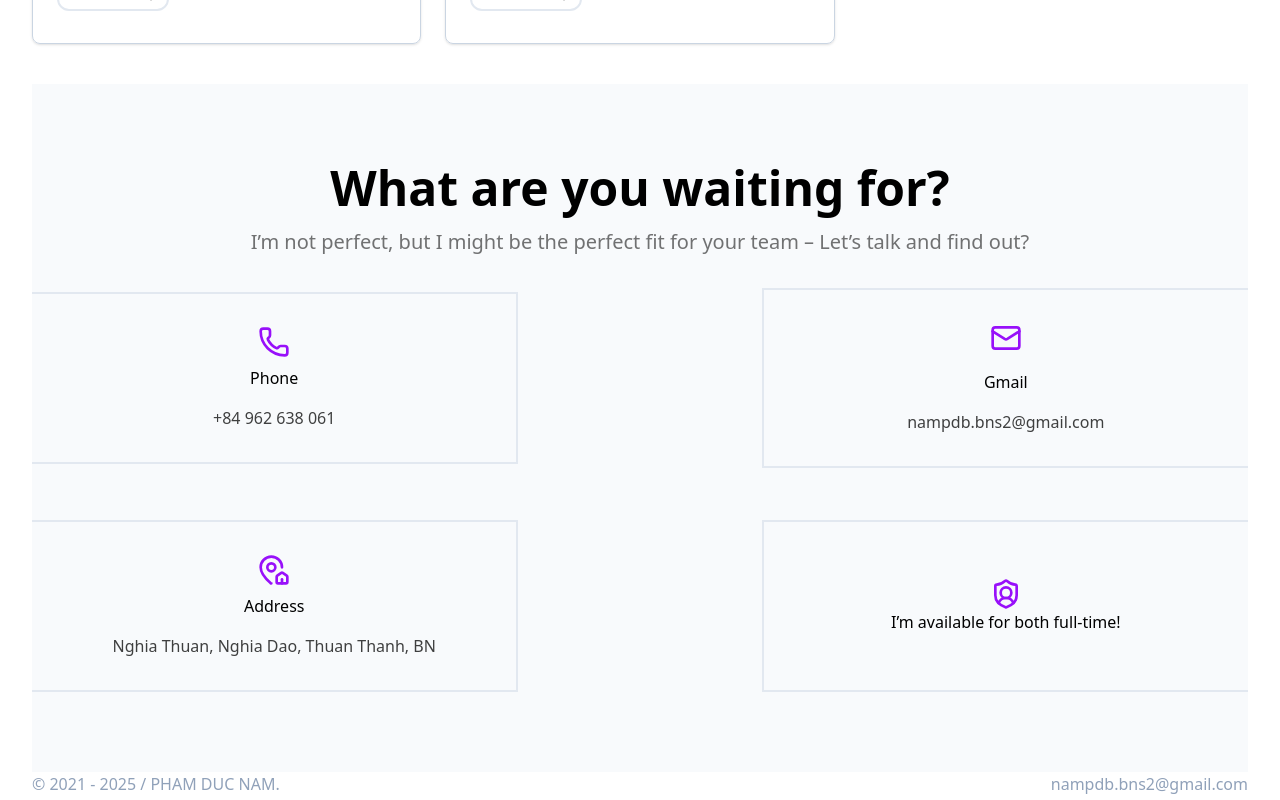
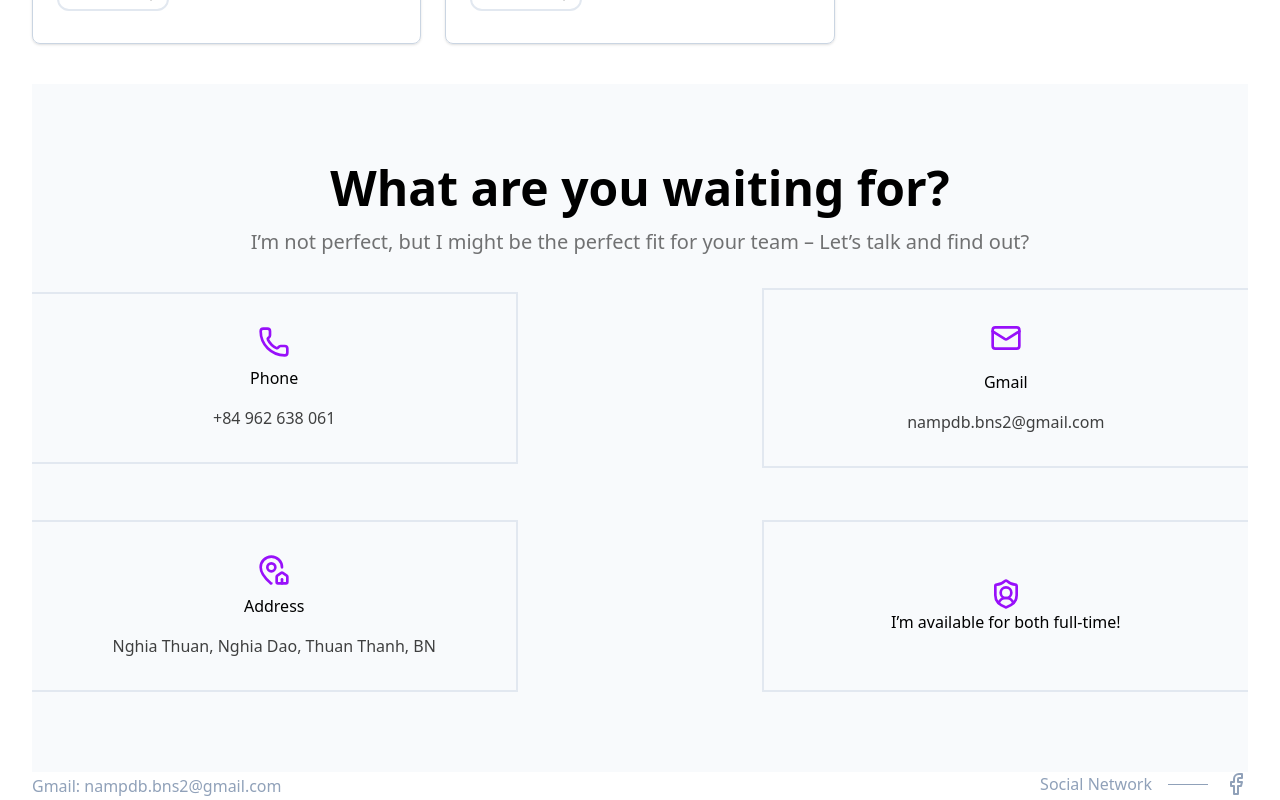
Before and after one commit to nampd0112/nampd-portfolio, a React (Vite) app: page / in a window 1280 px wide. Shown: the part 4723-5523 px from the top of the page. Built offline with nearby package versions, Linux system fonts and the light colour scheme.

Commit message:
update footer

```diff
--- a/src/App.tsx
+++ b/src/App.tsx
@@ -12,6 +12,7 @@ import { cn } from "./lib/utils";
 import cv from "./assets/CV_PHẠM ĐỨC NAM_FRONT-END DEVELOPER.pdf";
 import logo from "./assets/home.jpg";
 import { Toaster } from "sonner";
+import { Facebook } from "lucide-react";
 
 export default function App() {
   const { t } = useTranslation();
@@ -55,6 +56,10 @@ export default function App() {
 
   const handleOpenCV = () => {
     window.open(cv, "_blank");
+  };
+
+  const handleOpenFB = () => {
+    window.open("https://www.facebook.com/debtorr.bns2/", "_blank");
   };
 
   useEffect(() => {
@@ -164,8 +169,16 @@ export default function App() {
 
         <div id="footer">
           <div className="px-8 flex flex-col md:flex-row justify-between items-center text-slate-400">
-            <span>© 2021 - 2025 / PHAM DUC NAM.</span>
-            <span>nampdb.bns2@gmail.com</span>
+            <span>Gmail: nampdb.bns2@gmail.com</span>
+            <div className="flex items-center gap-4 pb-1">
+              <span>{t("SN")}</span>
+              <div className="h-[1px] w-10 bg-slate-400" />
+              <Facebook
+                color="#90a1b9"
+                className="cursor-pointer"
+                onClick={handleOpenFB}
+              />
+            </div>
           </div>
         </div>
       </div>
--- a/src/i18next/locales/en.json
+++ b/src/i18next/locales/en.json
@@ -52,5 +52,6 @@
   "Drafting documents, circulating documents through levels, providing information, checking flow charts,...": "Drafting documents, circulating documents through levels, providing information, checking flow charts,...",
   "Phone": "Phone",
   "Address": "Address",
-  "I’m available for both full-time": "I’m available for both full-time!"
+  "I’m available for both full-time": "I’m available for both full-time!",
+  "SN": "Social Network"
 }
--- a/src/i18next/locales/vi.json
+++ b/src/i18next/locales/vi.json
@@ -52,5 +52,6 @@
   "Drafting documents, circulating documents through levels, providing information, checking flow charts,...": "Soạn thảo hồ sơ, luân chuyển hồ sơ qua các cấp, cung cấp thông tin, kiểm tra sơ đồ luồng,...",
   "Phone": "Số điện thoại",
   "Address": "Địa chỉ",
-  "I’m available for both full-time": "Tôi có thể làm việc toàn thời gian!"
+  "I’m available for both full-time": "Tôi có thể làm việc toàn thời gian!",
+  "SN": "MXH"
 }
```
